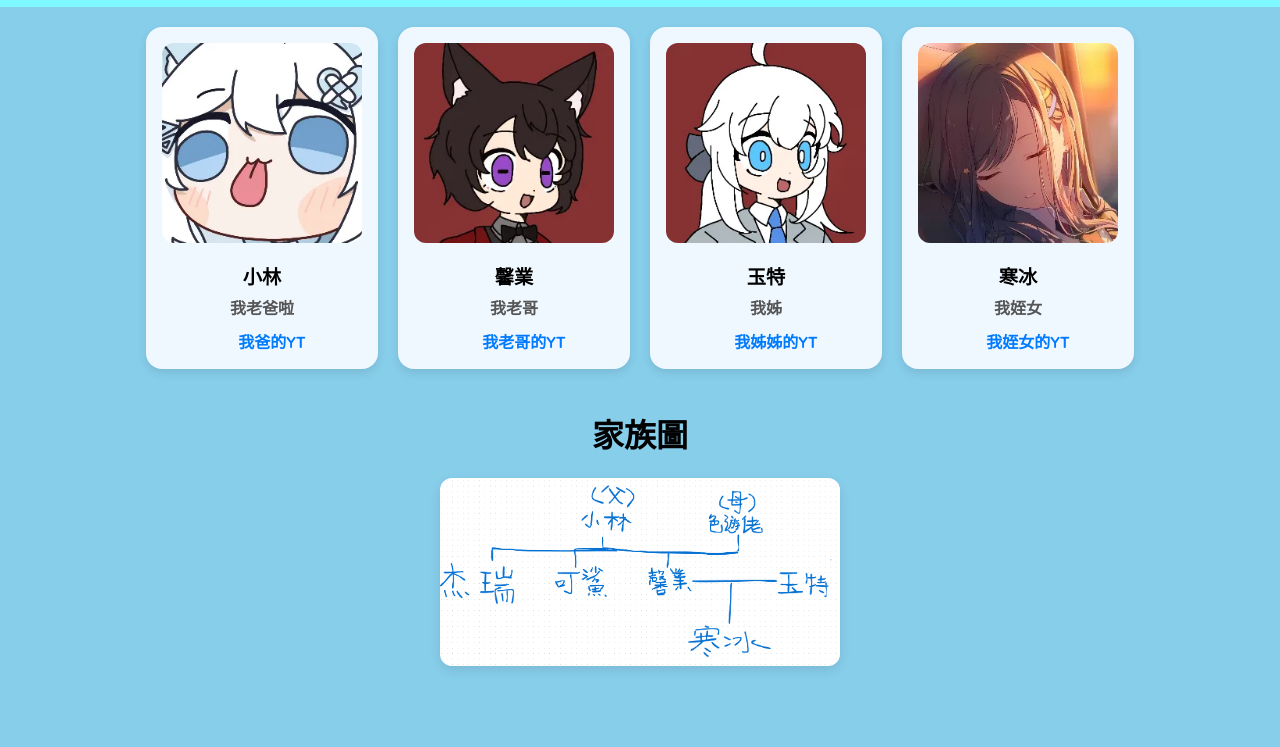
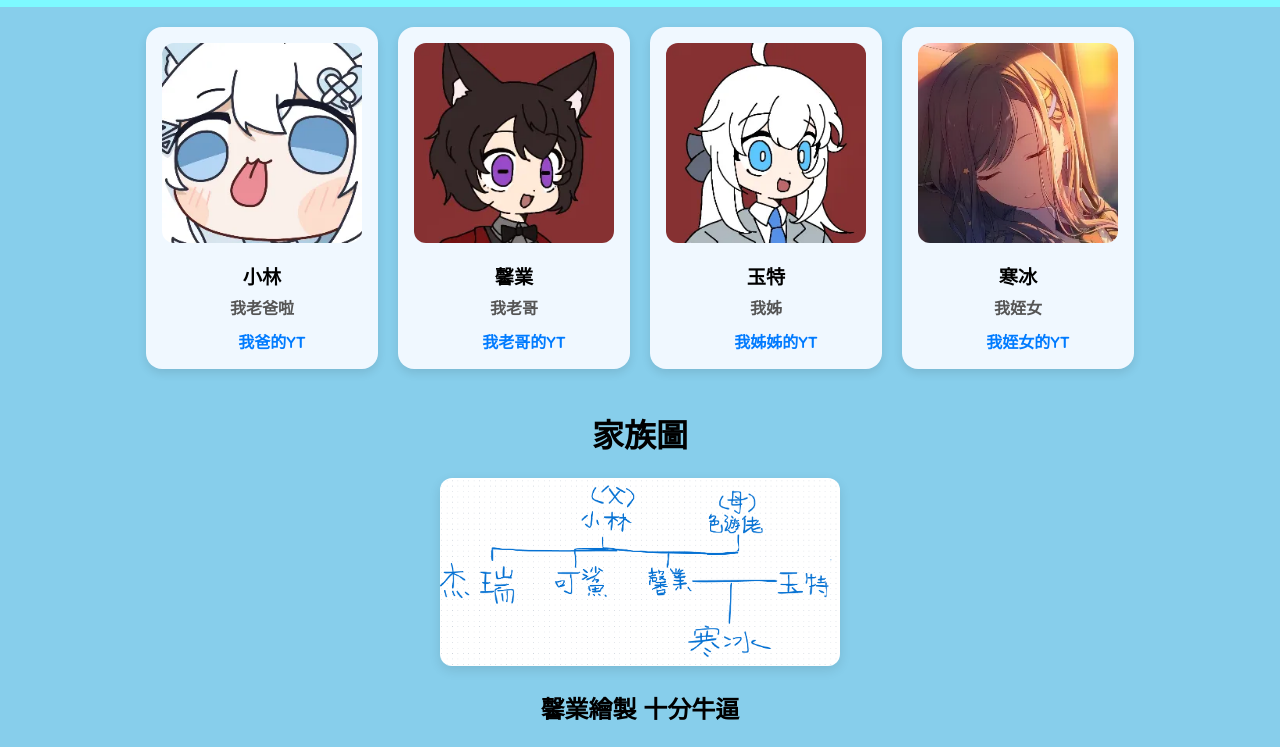
Before and after one commit to htmlsssfda/WebsiteByCanshark, a plain HTML site: page info/friend.html in a window 1280 px wide. Shown: the part 53-800 px from the top of the page. Drawn offline with nearby package versions, Linux system fonts and the light colour scheme; no server answers.

Commit message:
更新內容

```diff
--- a/info/friend.html
+++ b/info/friend.html
@@ -53,6 +53,7 @@
     <h1 style="text-align: center;">家族圖</h1>
     <div class="family-image">
         <img src="../images/image.png">
+    <h2>馨業繪製 十分牛逼</h2>
     </div>
     <script src="../script.js"></script>
 </body>
```
